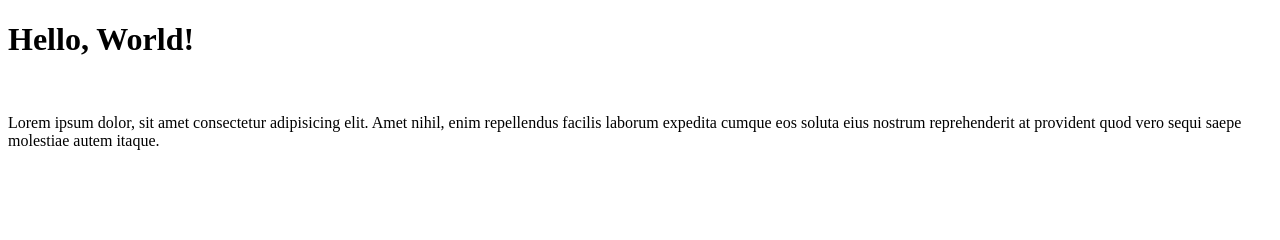
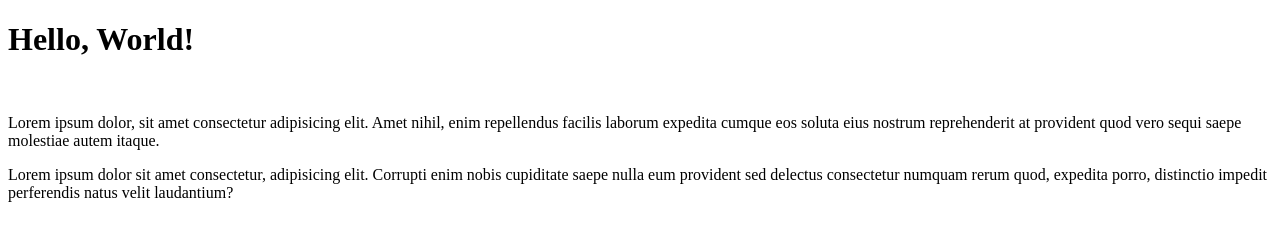
Before and after one commit to HenriqueCardoso-Dev/Ola-Mundo, a plain HTML site: page site-teste/index.html in a window 1280 px wide. Drawn offline with Linux system fonts and the light colour scheme.

Commit message:
adição de um parágrafo

```diff
--- a/site-teste/index.html
+++ b/site-teste/index.html
@@ -10,5 +10,6 @@
     <h1>Hello, World!</h1>
     <br>
     <p>Lorem ipsum dolor, sit amet consectetur adipisicing elit. Amet nihil, enim repellendus facilis laborum expedita cumque eos soluta eius nostrum reprehenderit at provident quod vero sequi saepe molestiae autem itaque.</p>
+    <p>Lorem ipsum dolor sit amet consectetur, adipisicing elit. Corrupti enim nobis cupiditate saepe nulla eum provident sed delectus consectetur numquam rerum quod, expedita porro, distinctio impedit perferendis natus velit laudantium?</p>
 </body>
 </html>
```
